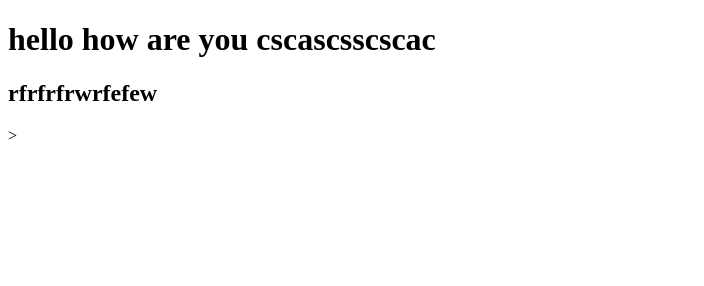
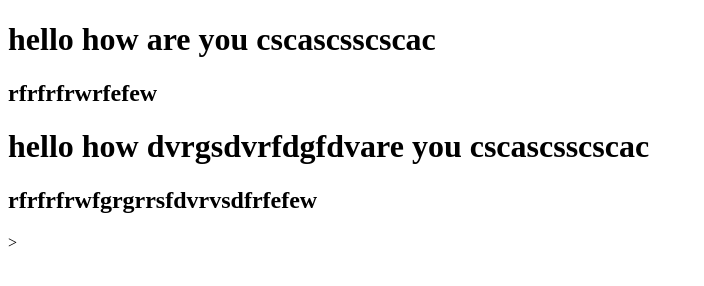
Before and after one commit to JeetVegad/Revision, a plain HTML site: page index.html in a window 1280 px wide. Shown: the whole page, without its empty margins (0-704 px from the left). Drawn offline with Linux system fonts and the light colour scheme.

Commit message:
my stash

```diff
--- a/index.html
+++ b/index.html
@@ -9,6 +9,7 @@
 <body>
         <h1>hello how are you cscascsscscac</h1>
         <h2>rfrfrfrwrfefew</h2>
-
+        <h1>hello how dvrgsdvrfdgfdvare you cscascsscscac</h1>
+        <h2>rfrfrfrwfgrgrrsfdvrvsdfrfefew</h2>
 </body>
 </html>>
```
